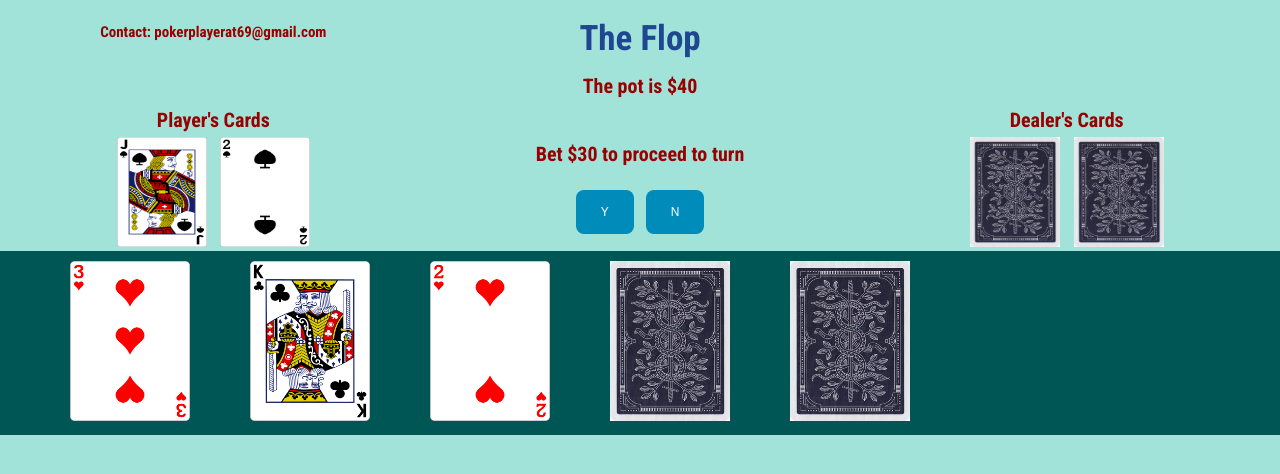
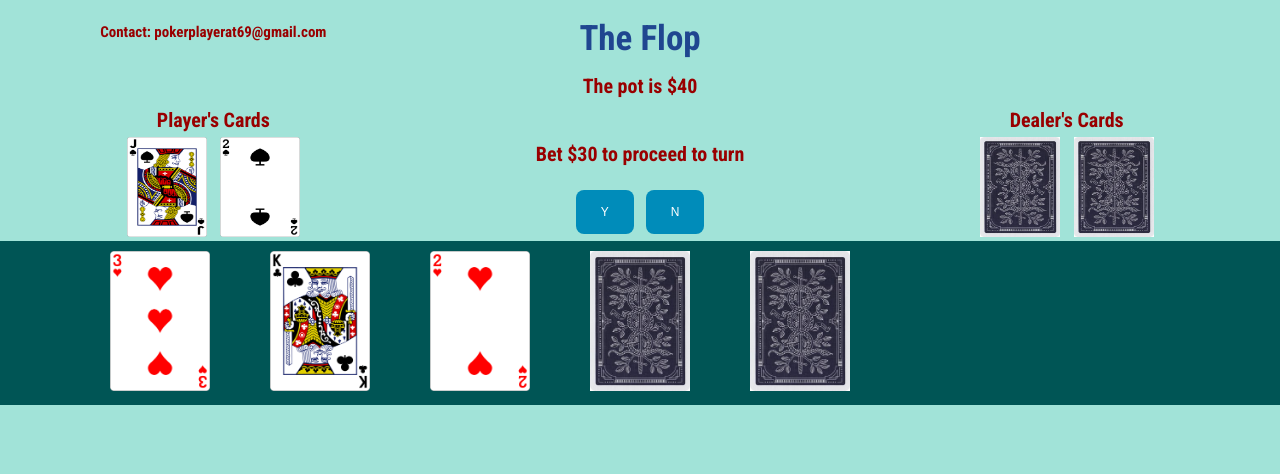
Before and after one commit to OrlyS112561/pokergameweb, a Flask app: page /the_flop in a window 1280 px wide. Shown: the top 474 px of the page. Run offline with Flask 2, Linux system fonts and the light colour scheme; data comes from the database, SQL or seed files in the repository.

Commit message:
revised css for mobile responsive

```diff
--- a/static/styles.css
+++ b/static/styles.css
@@ -35,15 +35,15 @@ h3 {
 }
 
 .img_hand {
-    width: 90px;
-    height: 110px;
+    width: 80px;
+    height: 100px;
     margin: 0px 5px;
 
 }
 
 .img_board {
-    width: 120px;
-    height: 160px;
+    width: 100px;
+    height: 140px;
 
 }
 
@@ -74,7 +74,7 @@ h3 {
 
 .board {
     background-color: #005555;
-    padding: 10px 40px;
+    padding: 10px 80px;
 }
 
 .button {
```
